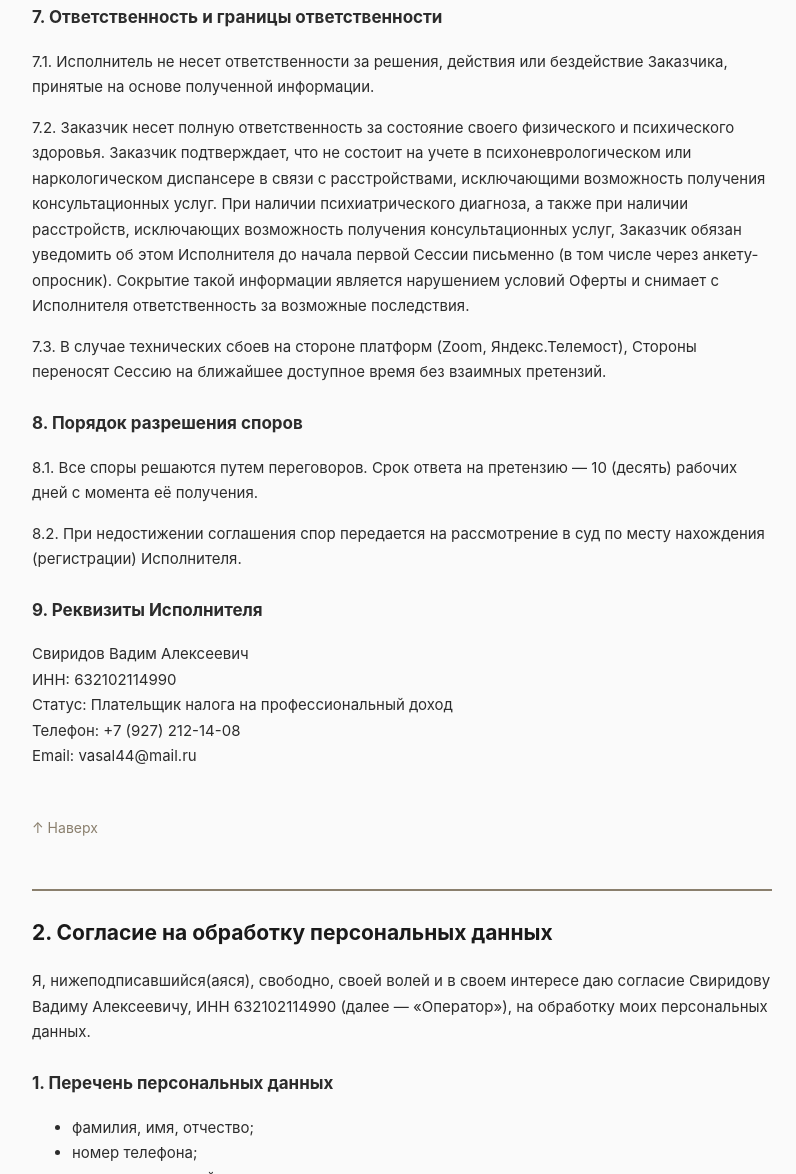
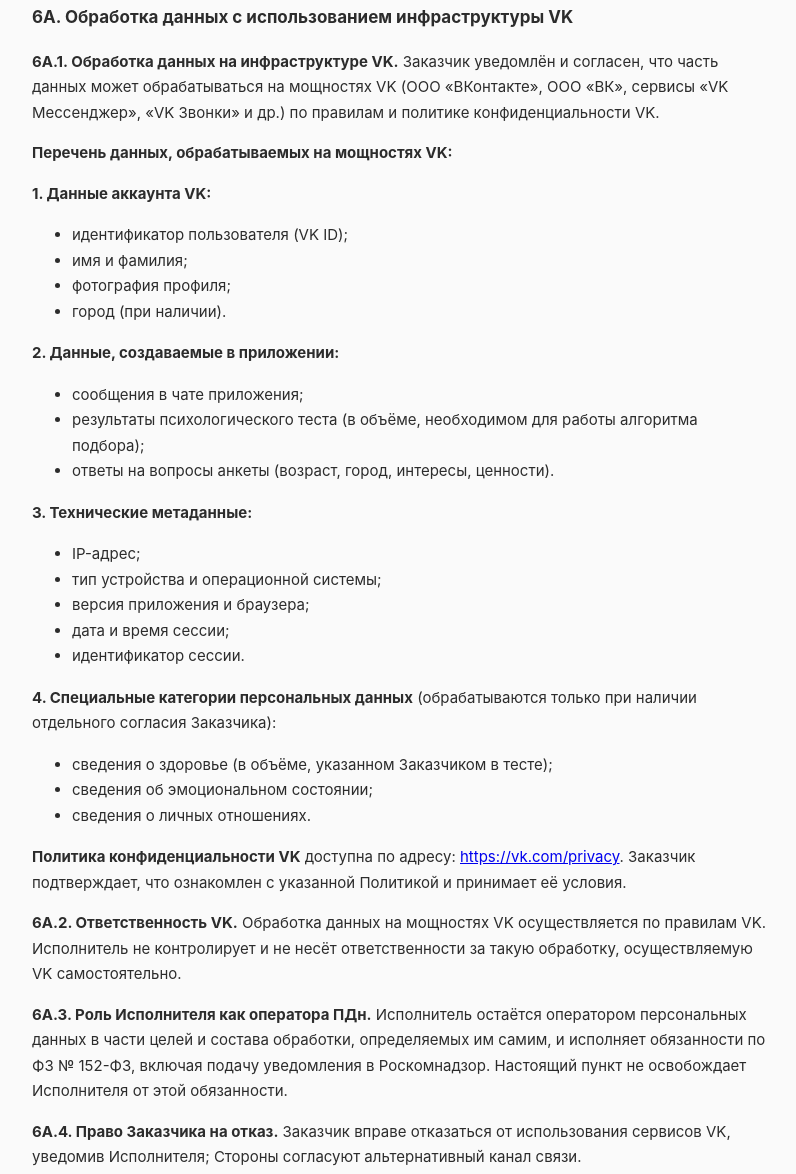
Before and after one commit to VS0963/legal, a plain HTML site: page index.html in a window 1280 px wide. Shown: the part 2474-3648 px from the top of the page, without its empty margins (238-1034 px from the left). Drawn offline with Linux system fonts and the light colour scheme.

Commit message:
Update index.html

```diff
--- a/index.html
+++ b/index.html
@@ -107,7 +107,50 @@
 <p>6.1. Стороны обязуются сохранять в тайне любую информацию, полученную в ходе оказания услуг.</p>
 <p>6.2. Исполнитель имеет право раскрыть конфиденциальную информацию без согласия Заказчика только в случаях, предусмотренных законодательством РФ (угроза жизни и здоровью, совершение преступления), а также для своей профессиональной супервизии (без указания персональных данных Заказчика).</p>
 <p>6.3. Заказчик дает согласие на анонимное использование Исполнителем фрагментов сессий (без ФИО и лица) в качестве учебных кейсов.</p>
+<h3>6А. Обработка данных с использованием инфраструктуры VK</h3>
 
+<p><strong>6А.1. Обработка данных на инфраструктуре VK.</strong> Заказчик уведомлён и согласен, что часть данных может обрабатываться на мощностях VK (ООО «ВКонтакте», ООО «ВК», сервисы «VK Мессенджер», «VK Звонки» и др.) по правилам и политике конфиденциальности VK.</p>
+
+<p><strong>Перечень данных, обрабатываемых на мощностях VK:</strong></p>
+
+<p><strong>1. Данные аккаунта VK:</strong></p>
+<ul>
+  <li>идентификатор пользователя (VK ID);</li>
+  <li>имя и фамилия;</li>
+  <li>фотография профиля;</li>
+  <li>город (при наличии).</li>
+</ul>
+
+<p><strong>2. Данные, создаваемые в приложении:</strong></p>
+<ul>
+  <li>сообщения в чате приложения;</li>
+  <li>результаты психологического теста (в объёме, необходимом для работы алгоритма подбора);</li>
+  <li>ответы на вопросы анкеты (возраст, город, интересы, ценности).</li>
+</ul>
+
+<p><strong>3. Технические метаданные:</strong></p>
+<ul>
+  <li>IP-адрес;</li>
+  <li>тип устройства и операционной системы;</li>
+  <li>версия приложения и браузера;</li>
+  <li>дата и время сессии;</li>
+  <li>идентификатор сессии.</li>
+</ul>
+
+<p><strong>4. Специальные категории персональных данных</strong> (обрабатываются только при наличии отдельного согласия Заказчика):</p>
+<ul>
+  <li>сведения о здоровье (в объёме, указанном Заказчиком в тесте);</li>
+  <li>сведения об эмоциональном состоянии;</li>
+  <li>сведения о личных отношениях.</li>
+</ul>
+
+<p><strong>Политика конфиденциальности VK</strong> доступна по адресу: <a href="https://vk.com/privacy" target="_blank">https://vk.com/privacy</a>. Заказчик подтверждает, что ознакомлен с указанной Политикой и принимает её условия.</p>
+
+<p><strong>6А.2. Ответственность VK.</strong> Обработка данных на мощностях VK осуществляется по правилам VK. Исполнитель не контролирует и не несёт ответственности за такую обработку, осуществляемую VK самостоятельно.</p>
+
+<p><strong>6А.3. Роль Исполнителя как оператора ПДн.</strong> Исполнитель остаётся оператором персональных данных в части целей и состава обработки, определяемых им самим, и исполняет обязанности по ФЗ № 152-ФЗ, включая подачу уведомления в Роскомнадзор. Настоящий пункт не освобождает Исполнителя от этой обязанности.</p>
+
+<p><strong>6А.4. Право Заказчика на отказ.</strong> Заказчик вправе отказаться от использования сервисов VK, уведомив Исполнителя; Стороны согласуют альтернативный канал связи.</p>
 <h3>7. Ответственность и границы ответственности</h3>
 <p>7.1. Исполнитель не несет ответственности за решения, действия или бездействие Заказчика, принятые на основе полученной информации.</p>
 <p>7.2. Заказчик несет полную ответственность за состояние своего физического и психического здоровья. Заказчик подтверждает, что не состоит на учете в психоневрологическом или наркологическом диспансере в связи с расстройствами, исключающими возможность получения консультационных услуг. При наличии психиатрического диагноза, а также при наличии расстройств, исключающих возможность получения консультационных услуг, Заказчик обязан уведомить об этом Исполнителя до начала первой Сессии письменно (в том числе через анкету-опросник). Сокрытие такой информации является нарушением условий Оферты и снимает с Исполнителя ответственность за возможные последствия.</p>
```
